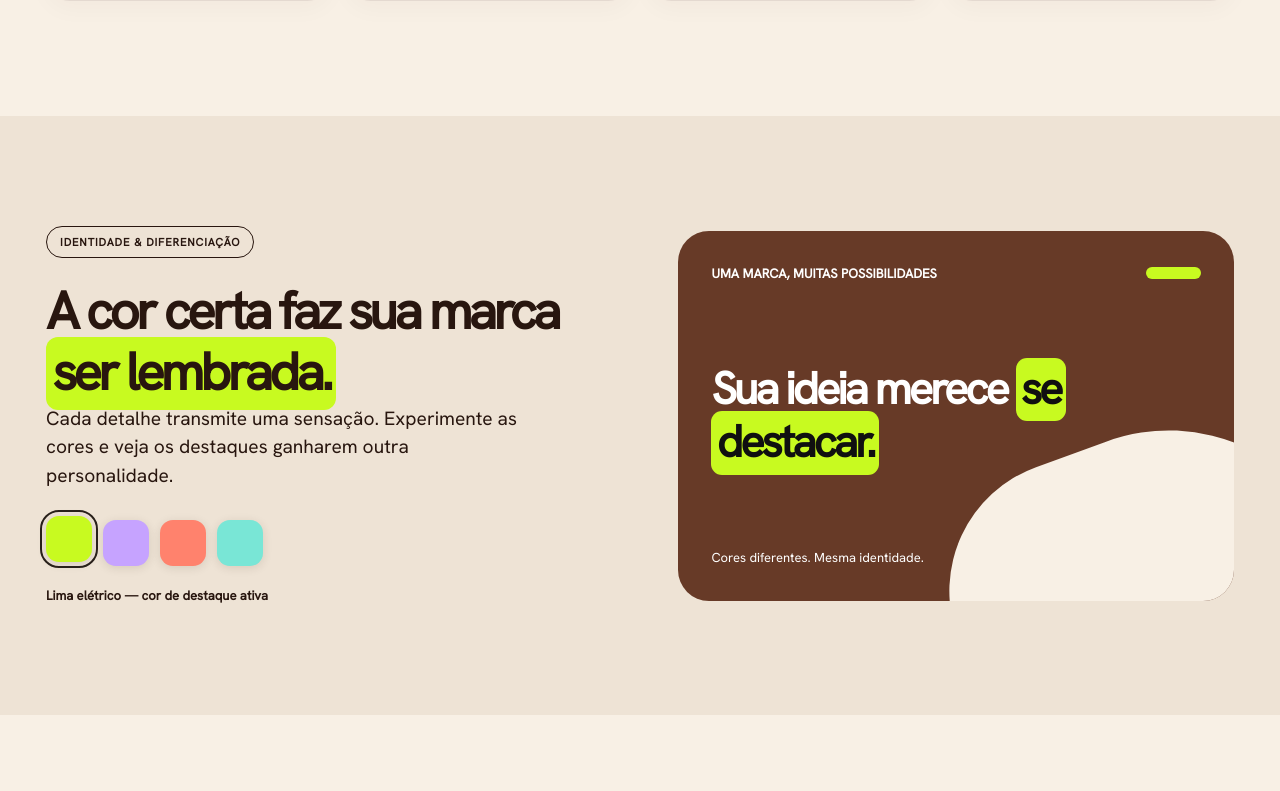
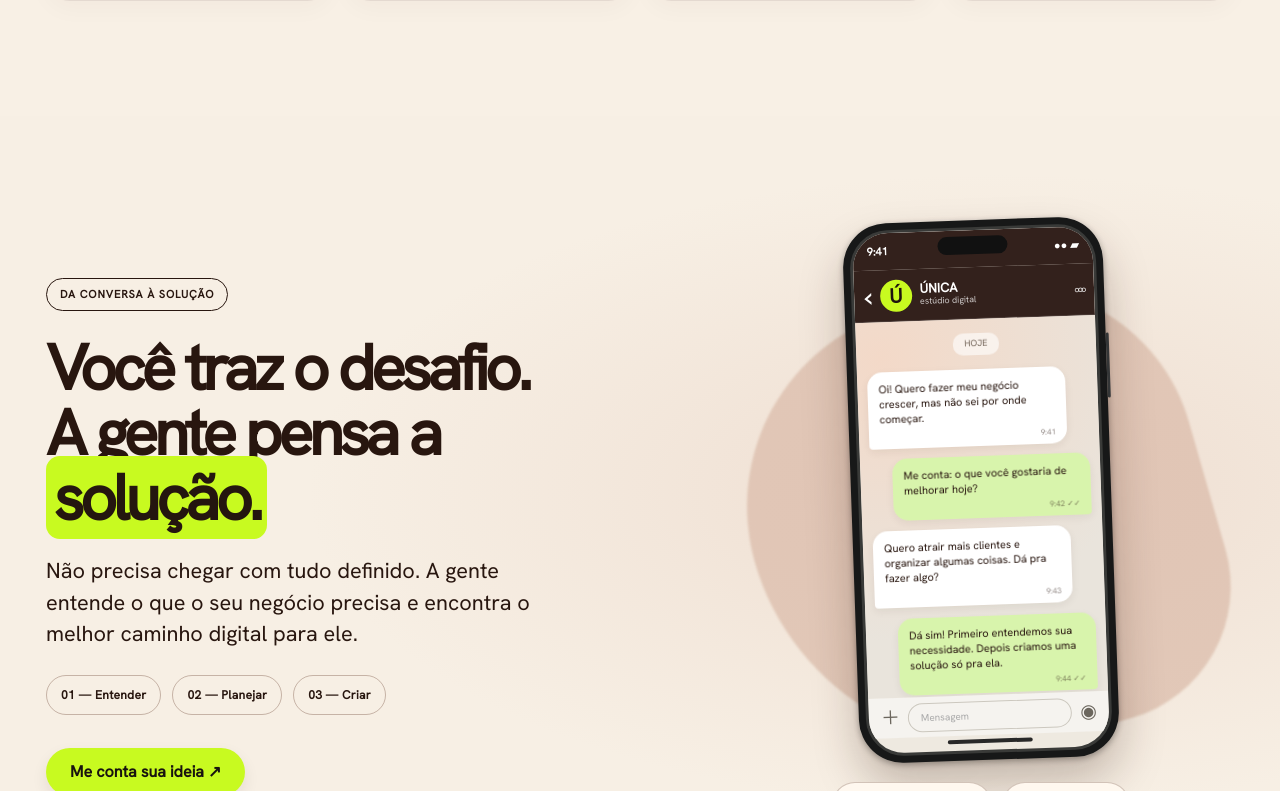
Before and after one commit to palomagl/unica, a React (Vite) app: page / in a window 1280 px wide. Shown: the part 1489-2280 px from the top of the page. Built offline with nearby package versions, Linux system fonts and the light colour scheme.

Commit message:
feat: integrate immersive conversation after services without changing existing hero

```diff
--- a/src/App.tsx
+++ b/src/App.tsx
@@ -1,5 +1,6 @@
 import { useEffect, useRef, useState, type CSSProperties, type TouchEvent } from 'react'
 import { QUOTE_LINK } from './content'
+import { Conversation } from './components/Conversation'
 import './studio.css'
 
 type IconName = 'laptop' | 'cart' | 'grid' | 'phone'
@@ -207,6 +208,8 @@ export default function App() {
         </div>
       </section>
 
+      <Conversation />
+
       <section id="cores" className="u-color-section">
         <div className="u-wrap u-colors-layout">
           <div className="u-reveal">
```
